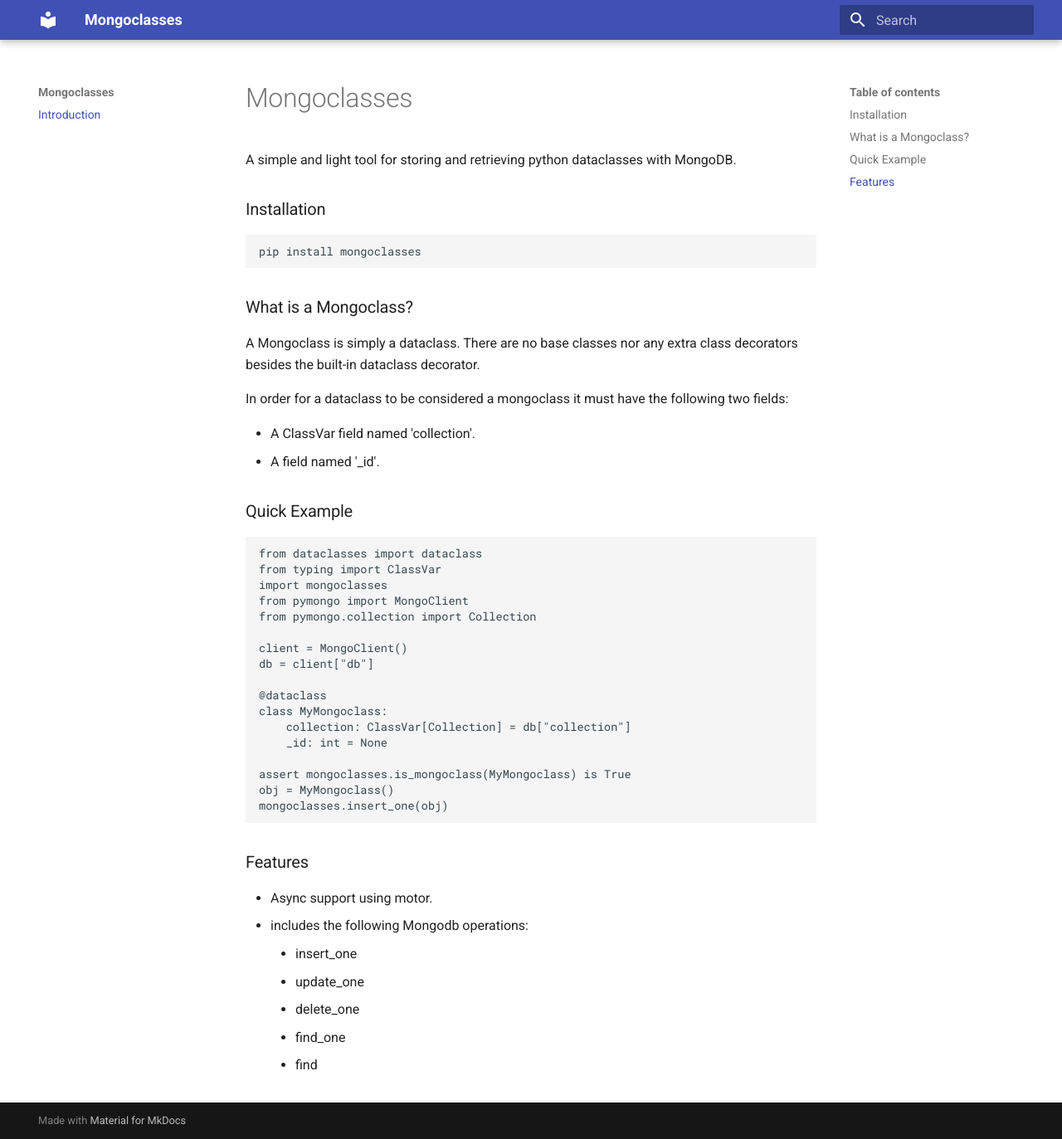
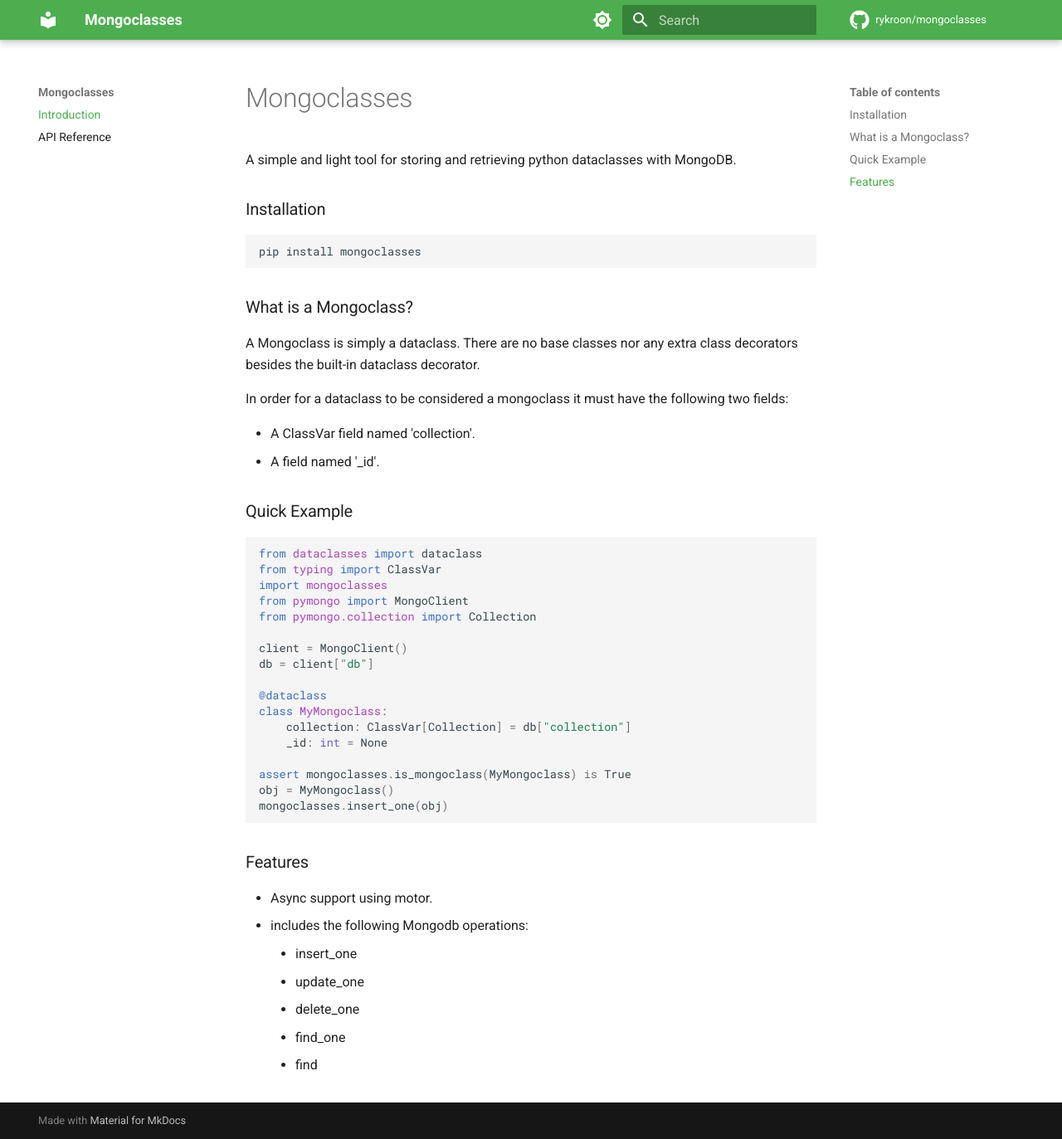
Before and after one commit to rykroon/mongoclasses, an MkDocs documentation site: the page built from docs/index.md, in a window 1280 px wide and 1373 px high. Shown: the whole window at 83% size. Built offline with MkDocs 1.6.1 and Material for MkDocs 9.7.7, drawn with Linux system fonts in a browser that asks for light colours; comment, search, counter and statistics services are not loaded.

Commit message:
Added lots more documentation.

```diff
--- a/mkdocs.yml
+++ b/mkdocs.yml
@@ -1,5 +1,45 @@
 site_name: Mongoclasses
-theme: material
+site_description: abc
+site_url: https://www.python-mongoclasses.org/
+
+
+theme:
+  name: material
+  icon:
+    repo: fontawesome/brands/github
+
+  palette:
+
+    - scheme: 'default'
+      primary: green
+      accent: green
+      media: '(prefers-color-scheme: light)'
+      toggle:
+        icon: 'material/brightness-7'
+        name: 'Switch to dark mode'
+
+    - scheme: 'slate'
+      primary: green
+      accent: green
+      media: '(prefers-color-scheme: dark)'
+      toggle:
+        icon: 'material/brightness-4'
+        name: 'Switch to light mode'
+
+  features:
+      - navigation.sections
+
+
+repo_name: rykroon/mongoclasses
+repo_url: https://github.com/rykroon/mongoclasses/
+
+
 nav:
-- Introduction: index.md
-# - API Reference: apiref.md
+  - Introduction: index.md
+  - API Reference: apiref.md
+
+
+markdown_extensions:
+  - admonition
+  - codehilite
+  - mkautodoc
```
Also changed, not shown: docs/apiref.md (+28 -0 lines), pyproject.toml (+9 -0 lines), 2 other files.
